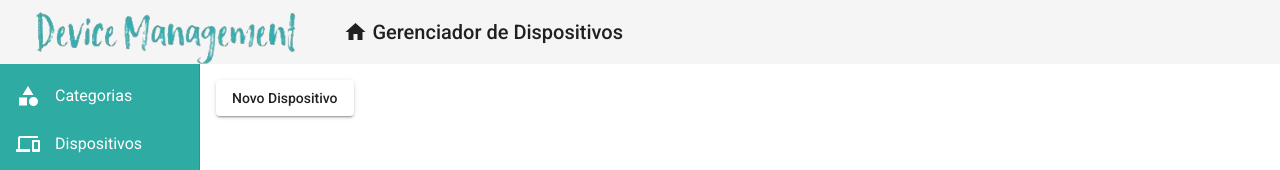
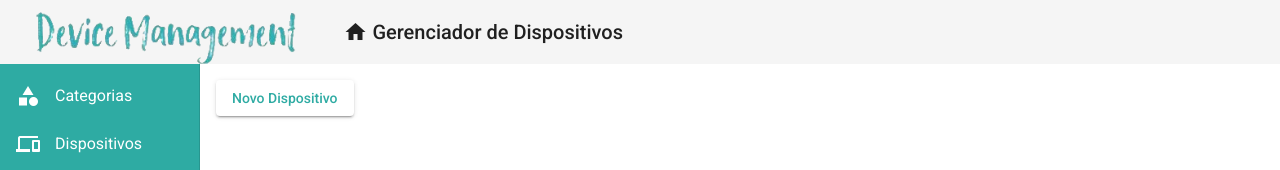
Before and after one commit to wiliender/desafio-fullstack, an Angular app in the folder frontend/: page /dispositivos in a window 1280 px wide. Shown: the top 170 px of the page. Built offline with nearby package versions, Linux system fonts and the light colour scheme.

Commit message:
Update Estilização com diretiva

```diff
--- a/frontend/src/app/views/categorias-crud/categorias-crud.component.html
+++ b/frontend/src/app/views/categorias-crud/categorias-crud.component.html
@@ -1,4 +1,8 @@
 
-<button mat-raised-button (click)="navigateToCategoriasCreate()">
+<button mat-raised-button (click)="navigateToCategoriasCreate()" appRed>
     Nova Categoria
 </button>
+
+<app-categorias-read>
+
+</app-categorias-read>
--- a/frontend/src/app/views/dispositivos-crud/dispositivos-crud.component.html
+++ b/frontend/src/app/views/dispositivos-crud/dispositivos-crud.component.html
@@ -1,4 +1,4 @@
 
-<button mat-raised-button (click)="navigateToDispositivosCreate()">
+<button mat-raised-button (click)="navigateToDispositivosCreate()" appRed>
     Novo Dispositivo
 </button>
```
